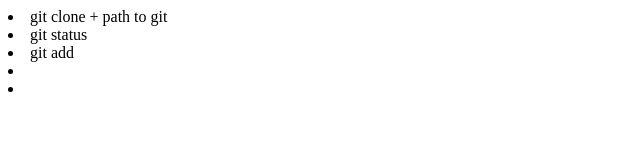
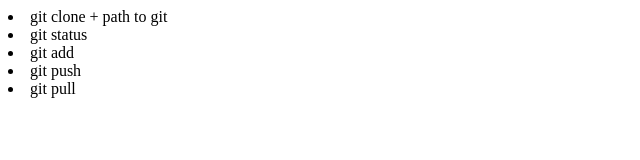
Before and after one commit to artemGdm17/Git_trying, a plain HTML site: page index.html in a window 1280 px wide. Shown: the whole page, without its empty margins (0-640 px from the left). Drawn offline with Linux system fonts and the light colour scheme.

Commit message:
added new file index.html

```diff
--- a/index.html
+++ b/index.html
@@ -9,8 +9,8 @@
 		<li>git clone + path to git</li>
 		<li>git status</li>
 		<li>git add</li>
-		<li></li>
-		<li></li>
+		<li>git push</li>
+		<li>git pull</li>
 	</div>
 </body>
 </html>
```
